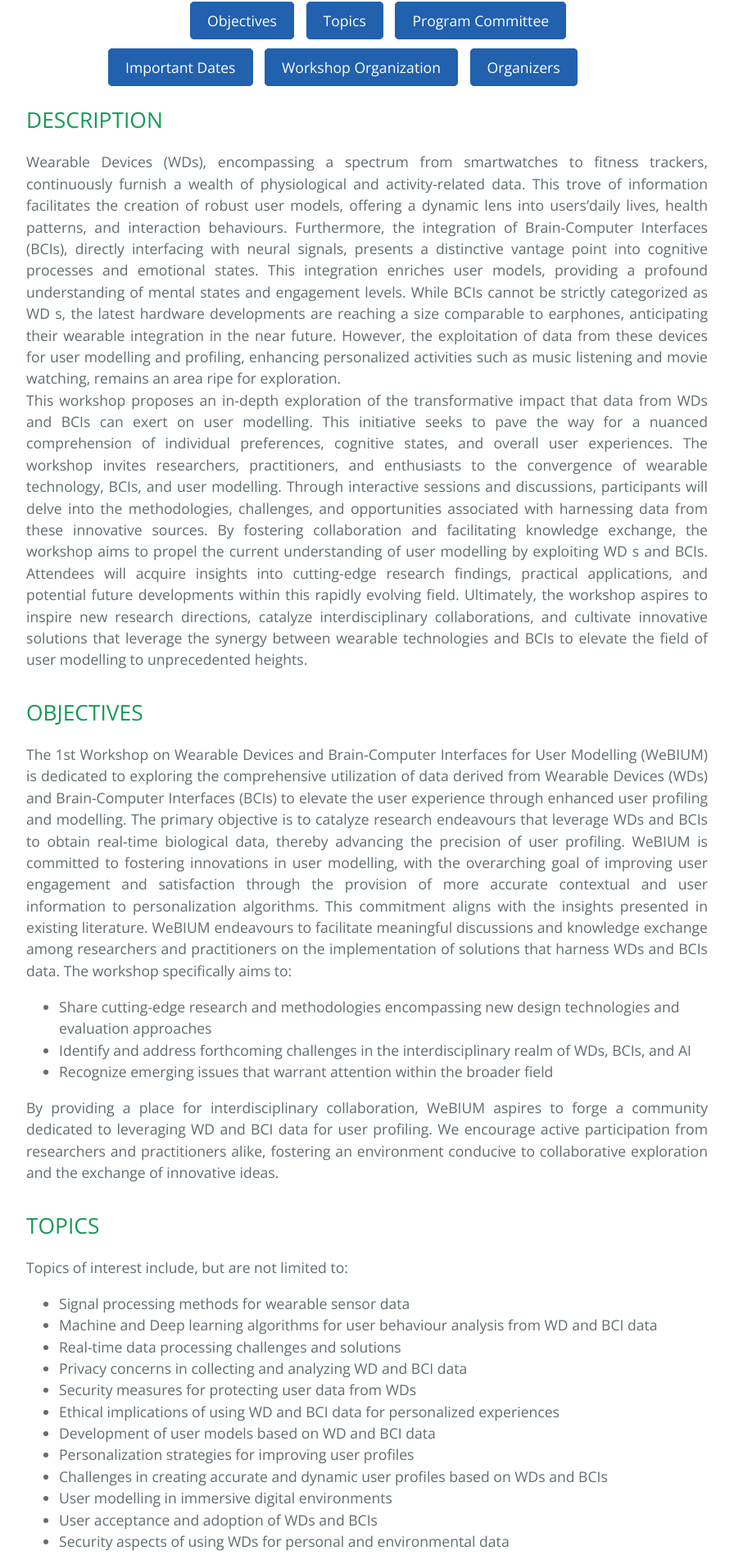
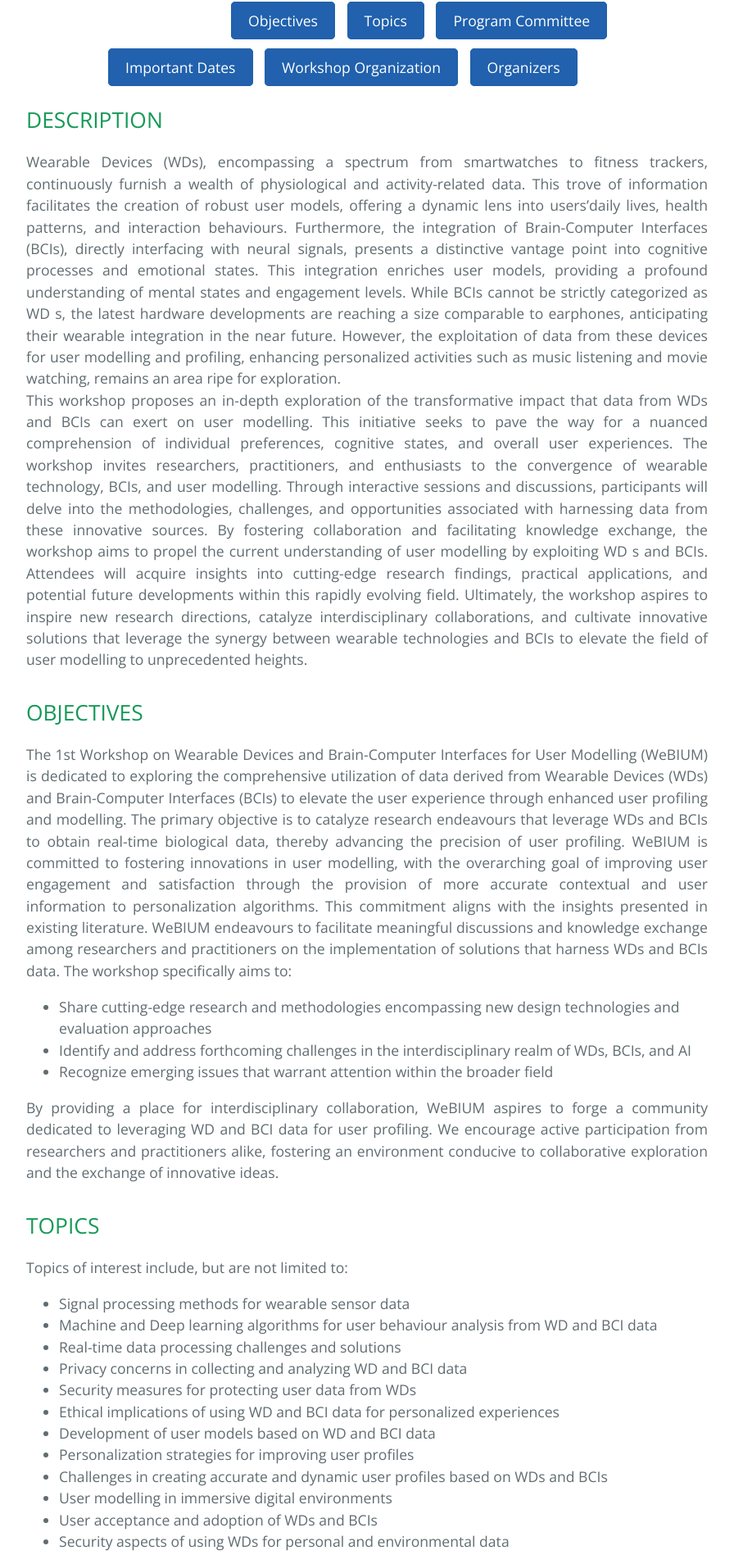
Before and after one commit to domenicolofu/webium24, a Jekyll site: the page built from index.md, in a window 1280 px wide. Shown: the part 882-2779 px from the top of the page at 82% size, without its empty margins (192-1088 px from the left). Built offline with Jekyll 4.4.1, drawn with Linux system fonts in a browser that asks for light colours.

Commit message:
Update index.md

```diff
--- a/index.md
+++ b/index.md
@@ -1,7 +1,7 @@
 ---
 layout: default
 ---
-<div style='margin-left:200px;'>
+<div style='margin-left:250px;'>
 <a href="#OBJ" class="button">Objectives</a>
 <a href="#TOP" class="button">Topics</a>
 <a href="#PC" class="button">Program Committee</a><br></div>
```
